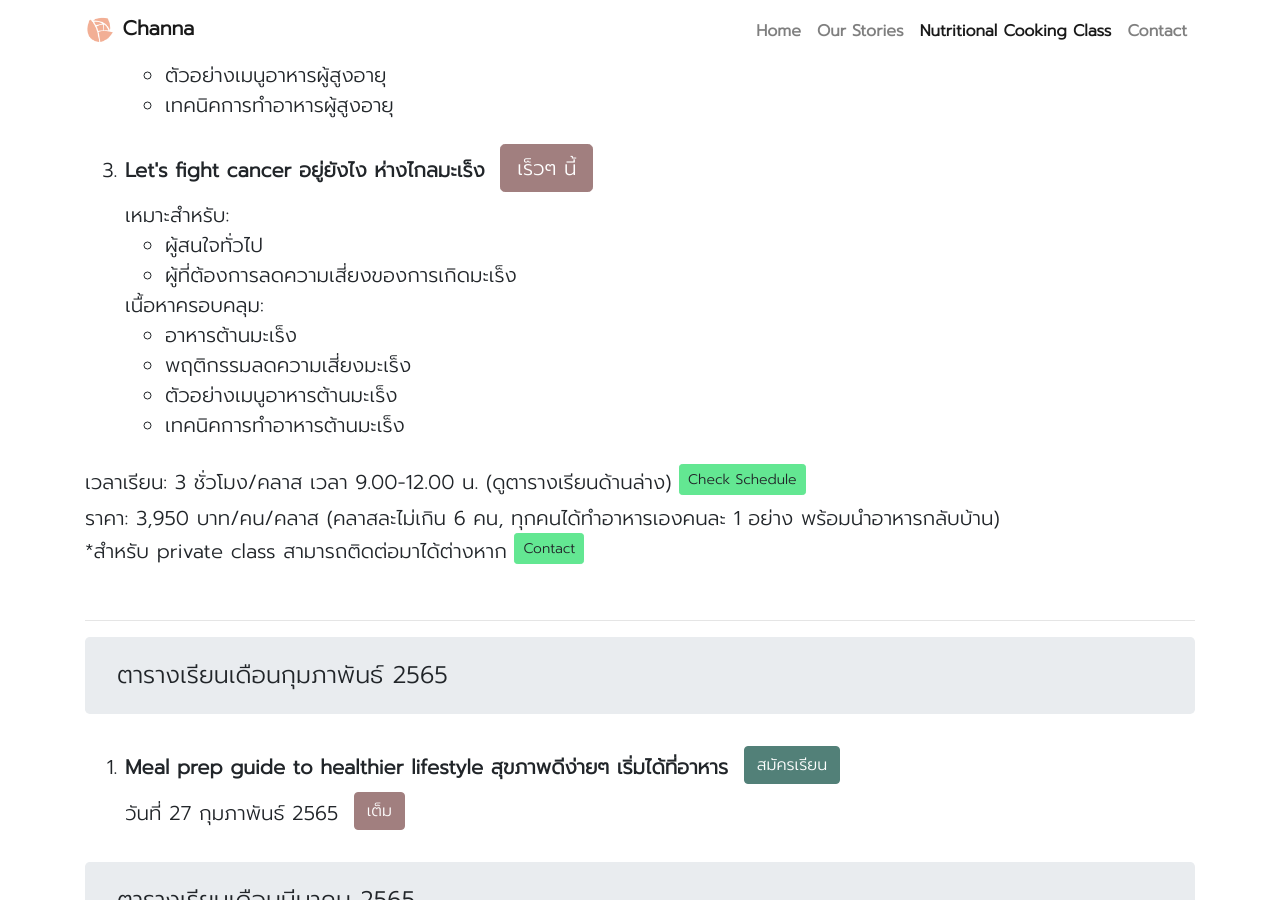
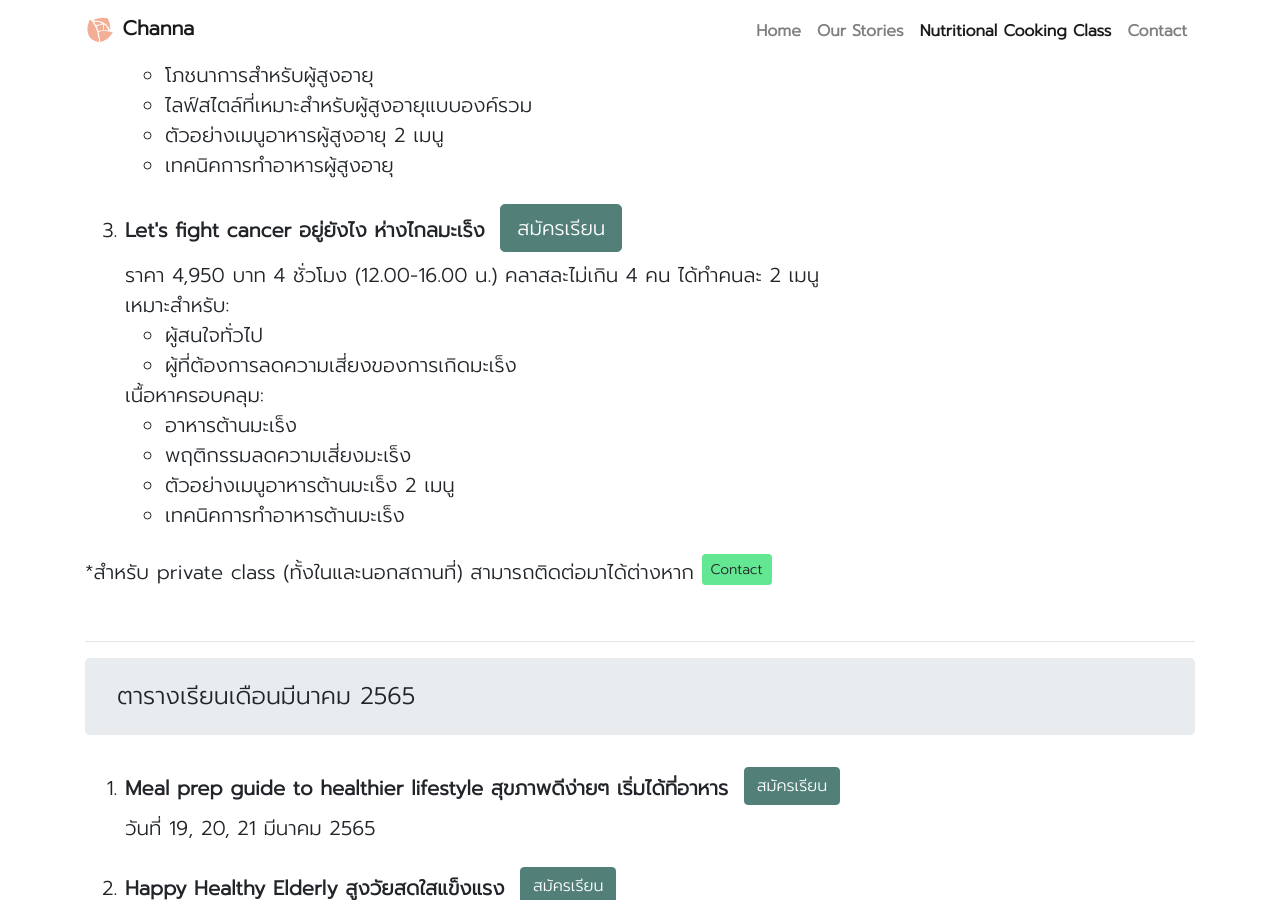
Before and after one commit to channalivewell/channalivewell.github.io, a Jekyll site: the page built from class.html, in a window 1280 px wide and 900 px high, scrolled down 1998 px. Built offline with Jekyll 4.4.1, drawn with Linux system fonts in a browser that asks for light colours; nearby versions of some CDN libraries; some of the changed text lies outside the part shown.

Commit message:
update info

```diff
--- a/class.html
+++ b/class.html
@@ -34,7 +34,7 @@ canonical_url: /class/
     </div>
 
     <div class="row">
-        <img src="/static/img/class_ambient.png" class="col-12 rounded" alt="class_ambient">
+        <img src="/static/img/class_pic.png" class="col-12 rounded" alt="class_ambient">
     </div>
     <p class="mt-2 mb-5">
         คลาสเรียนของ “ชาญนา” ถูกออกแบบขึ้นมาบนพื้นฐานของ Culinary Medicine ซึ่งเป็นองค์ความรู้ที่ศึกษาเกี่ยวกับการทำอาหาร โภชนาการ และสุขภาพ บนพื้นฐานของหลักฐานทางวิทยาศาสตร์ (evidence-based) โดย “ชาญนา” ได้จัดกิจกรรมในรูปแบบ Teaching Kitchen ที่มีการให้ความรู้เรื่องสุขภาพและอาหารที่เข้าใจง่าย นำไปใช้ได้จริง พร้อมกับทำอาหารร่วมด้วย
@@ -46,6 +46,8 @@ canonical_url: /class/
             <span class="font-weight-bold">Meal prep guide to healthier lifestyle สุขภาพดีง่ายๆ เริ่มได้ที่อาหาร</span>
             <a href="{{ site.form.class }}" target="_blank" class="btn btn-primary btn-lg mx-2 mb-2" role="button">สมัครเรียน</a>
             <br>
+            ราคา 3,950 บาท 3 ชั่วโมง (9.00-12.00 น.) คลาสละไม่เกิน 4 คน ได้ทำคนละ 1 เมนู
+            <br>
             เหมาะสำหรับ:
             <ul>
                 <li>ผู้สนใจทั่วไป</li>
@@ -55,13 +57,15 @@ canonical_url: /class/
             เนื้อหาครอบคลุม:
             <ul>
                 <li>โภชนาการเพื่อสุขภาพดีอย่างสมดุลเบื้องต้น</li>
-                <li>ตัวอย่างเมนูอาหารเพื่อสุขภาพอย่างง่าย</li>
+                <li>ตัวอย่างเมนูอาหารเพื่อสุขภาพอย่างง่าย 1 เมนู</li>
                 <li>เทคนิคการเตรียมและทำอาหารเพื่อสุขภาพเบื้องต้น (เลือกวัตถุดิบ เตรียมวัตถุดิบ ทำอาหาร และจัดเก็บ)</li>
             </ul>
         </li>
         <li class="my-4">
             <span class="font-weight-bold">Happy Healthy Elderly สูงวัยสดใสแข็งแรง</span>
             <a href="{{ site.form.class }}" target="_blank" class="btn btn-primary btn-lg mx-2 mb-2" role="button">สมัครเรียน</a>
+            <br>
+            ราคา 4,950 บาท 4 ชั่วโมง (12.00-16.00 น.) คลาสละไม่เกิน 4 คน ได้ทำคนละ 2 เมนู
             <br>
             เหมาะสำหรับ:
             <ul>
@@ -74,13 +78,15 @@ canonical_url: /class/
             <ul>
                 <li>โภชนาการสำหรับผู้สูงอายุ</li>
                 <li>ไลฟ์สไตล์ที่เหมาะสำหรับผู้สูงอายุแบบองค์รวม</li>
-                <li>ตัวอย่างเมนูอาหารผู้สูงอายุ</li>
+                <li>ตัวอย่างเมนูอาหารผู้สูงอายุ 2 เมนู</li>
                 <li>เทคนิคการทำอาหารผู้สูงอายุ</li>
             </ul>
         </li>
         <li class="my-4">
             <span class="font-weight-bold">Let's fight cancer อยู่ยังไง ห่างไกลมะเร็ง</span>
-            <a href="{{ site.form.class }}" target="_blank" class="btn btn-danger btn-lg disabled mx-2 mb-2" role="button">เร็วๆ นี้</a>
+            <a href="{{ site.form.class }}" target="_blank" class="btn btn-primary btn-lg mx-2 mb-2" role="button">สมัครเรียน</a>
+            <br>
+            ราคา 4,950 บาท 4 ชั่วโมง (12.00-16.00 น.) คลาสละไม่เกิน 4 คน ได้ทำคนละ 2 เมนู
             <br>
             เหมาะสำหรับ:
             <ul>
@@ -91,21 +97,19 @@ canonical_url: /class/
             <ul>
                 <li>อาหารต้านมะเร็ง</li>
                 <li>พฤติกรรมลดความเสี่ยงมะเร็ง</li>
-                <li>ตัวอย่างเมนูอาหารต้านมะเร็ง</li>
+                <li>ตัวอย่างเมนูอาหารต้านมะเร็ง 2 เมนู</li>
                 <li>เทคนิคการทำอาหารต้านมะเร็ง</li>
             </ul>
         </li>
     </ol>
 
     <p class="mb-5">
-        เวลาเรียน: 3 ชั่วโมง/คลาส เวลา 9.00-12.00 น. (ดูตารางเรียนด้านล่าง) <a href="#class-schedule" class="btn btn-info btn-sm mb-2" role="button">Check Schedule</a> <br>
-        ราคา: 3,950 บาท/คน/คลาส (คลาสละไม่เกิน 6 คน, ทุกคนได้ทำอาหารเองคนละ 1 อย่าง พร้อมนำอาหารกลับบ้าน) <br>
-        *สำหรับ private class สามารถติดต่อมาได้ต่างหาก <a href="{{ site.base_url }}/contact" class="btn btn-info btn-sm mb-2" role="button">Contact</a>
+        *สำหรับ private class (ทั้งในและนอกสถานที่) สามารถติดต่อมาได้ต่างหาก <a href="{{ site.base_url }}/contact" class="btn btn-info btn-sm mb-2" role="button">Contact</a>
     </p>
 
     <hr>
 
-    <h4 id="class-schedule" class="jumbotron py-4">ตารางเรียนเดือนกุมภาพันธ์ 2565</h4>
+    <!-- <h4 id="class-schedule" class="jumbotron py-4">ตารางเรียนเดือนกุมภาพันธ์ 2565</h4>
     <ol>
         <li class="my-4">
             <span class="font-weight-bold">Meal prep guide to healthier lifestyle สุขภาพดีง่ายๆ เริ่มได้ที่อาหาร</span>
@@ -113,11 +117,11 @@ canonical_url: /class/
             <br>
             วันที่ 27 กุมภาพันธ์ 2565 <a href="#" class="btn btn-danger disabled mx-2 mb-2" role="button">เต็ม</a>
         </li>
-    </ol>
+    </ol> -->
 
     <h4 id="class-schedule" class="jumbotron py-4">ตารางเรียนเดือนมีนาคม 2565</h4>
     <ol>
-        <li class="my-4">
+        <!-- <li class="my-4">
             <span class="font-weight-bold">Meal prep guide to healthier lifestyle สุขภาพดีง่ายๆ เริ่มได้ที่อาหาร</span>
             <a href="{{ site.form.class }}" target="_blank" class="btn btn-primary mx-2 mb-2" role="button">สมัครเรียน</a>
             <br>
@@ -128,7 +132,7 @@ canonical_url: /class/
             <a href="{{ site.form.class }}" target="_blank" class="btn btn-primary mx-2 mb-2" role="button">สมัครเรียน</a>
             <br>
             วันที่ 12, 13, 14 มีนาคม 2565
-        </li>
+        </li> -->
         <li class="my-4">
             <span class="font-weight-bold">Meal prep guide to healthier lifestyle สุขภาพดีง่ายๆ เริ่มได้ที่อาหาร</span>
             <a href="{{ site.form.class }}" target="_blank" class="btn btn-primary mx-2 mb-2" role="button">สมัครเรียน</a>
@@ -140,6 +144,28 @@ canonical_url: /class/
             <a href="{{ site.form.class }}" target="_blank" class="btn btn-primary mx-2 mb-2" role="button">สมัครเรียน</a>
             <br>
             วันที่ 26, 27, 28 มีนาคม 2565
+        </li>
+    </ol>
+
+    <h4 id="class-schedule" class="jumbotron py-4">ตารางเรียนเดือนเมษายน 2565</h4>
+    <ol>
+        <li class="my-4">
+            <span class="font-weight-bold">Meal prep guide to healthier lifestyle สุขภาพดีง่ายๆ เริ่มได้ที่อาหาร</span>
+            <a href="{{ site.form.class }}" target="_blank" class="btn btn-primary mx-2 mb-2" role="button">สมัครเรียน</a>
+            <br>
+            วันที่ 2, 3 เมษายน 2565
+        </li>
+        <li class="my-4">
+            <span class="font-weight-bold">Happy Healthy Elderly สูงวัยสดใสแข็งแรง</span>
+            <a href="{{ site.form.class }}" target="_blank" class="btn btn-primary mx-2 mb-2" role="button">สมัครเรียน</a>
+            <br>
+            วันที่ 9, 10, 16, 17 เมษายน 2565
+        </li>
+        <li class="my-4">
+            <span class="font-weight-bold">Let's fight cancer อยู่ยังไง ห่างไกลมะเร็ง</span>
+            <a href="{{ site.form.class }}" target="_blank" class="btn btn-primary mx-2 mb-2" role="button">สมัครเรียน</a>
+            <br>
+            วันที่ 23, 24 เมษายน 2565
         </li>
     </ol>
 
```
